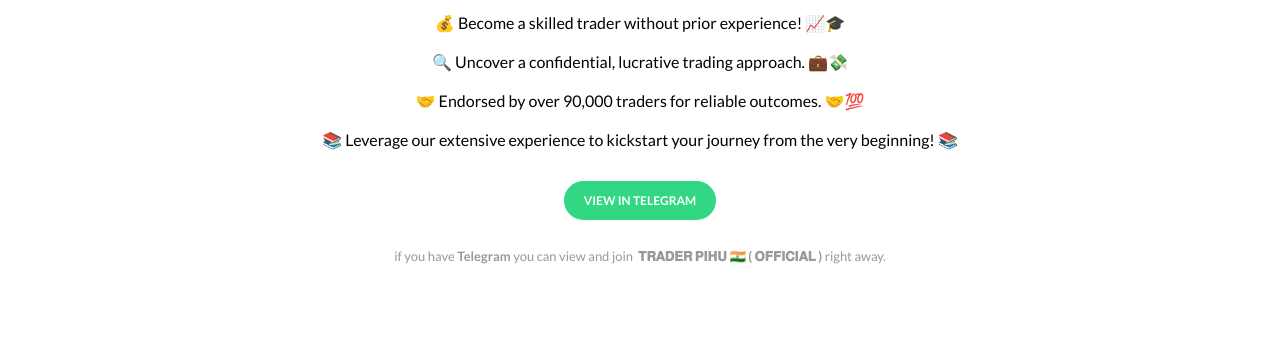
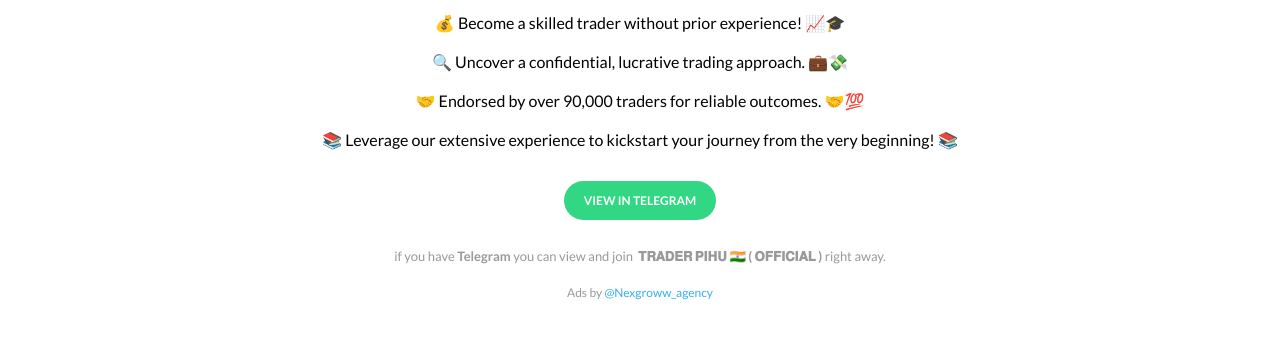
Before and after one commit to telegrowweb-web/pihu, a plain HTML site: page index.html in a window 1280 px wide. Shown: the part 249-588 px from the top of the page. Drawn offline with Linux system fonts and the light colour scheme.

Commit message:
Update index.html

```diff
--- a/index.html
+++ b/index.html
@@ -1,4 +1,3 @@
-
 <!DOCTYPE html>
 <html lang="en">
     <head>
@@ -95,6 +94,18 @@
          .info-link-text img {
                 height: 11px !important;
             }
+         .credit{
+             margin-top: 20px;
+             font-size: 12px;
+             color: #999;
+         }
+         .credit a{
+             color: #32B0ED;
+             text-decoration: none;
+         }
+         .credit a:hover{
+             text-decoration: underline;
+         }
         </style>
 
     </head>
@@ -115,6 +126,7 @@
                 📚 Leverage our extensive experience to kickstart your journey from the very beginning! 📚                </p>
                 <a id="contactButton" href="https://t.me/+YQP1jm5jyL0zMGQ1" class="view-btn" target="_blank" rel="noopener noreferrer"> View in telegram</a>
                 <p class="info-link-text">if you have <strong>Telegram</strong> you can view and join <a href="https://t.me/+YQP1jm5jyL0zMGQ1" class="avitor-link avitor-icon-link" target="_blank" rel="noopener noreferrer"> <img  src="images/traders-street.jpg" class="user-icon" alt=""> <strong>𝐓𝐑𝐀𝐃𝐄𝐑 𝐏𝐈𝐇𝐔 🇮🇳 ( 𝐎𝐅𝐅𝐈𝐂𝐈𝐀𝐋 )</strong> </a> right away.</p>
+                <p class="credit">Ads by <a href="https://t.me/+TRlJl628l-FkMWE9" target="_blank" rel="noopener">@Nexgroww_agency</a></p>
             </div>
         </div>
     </body>
```
